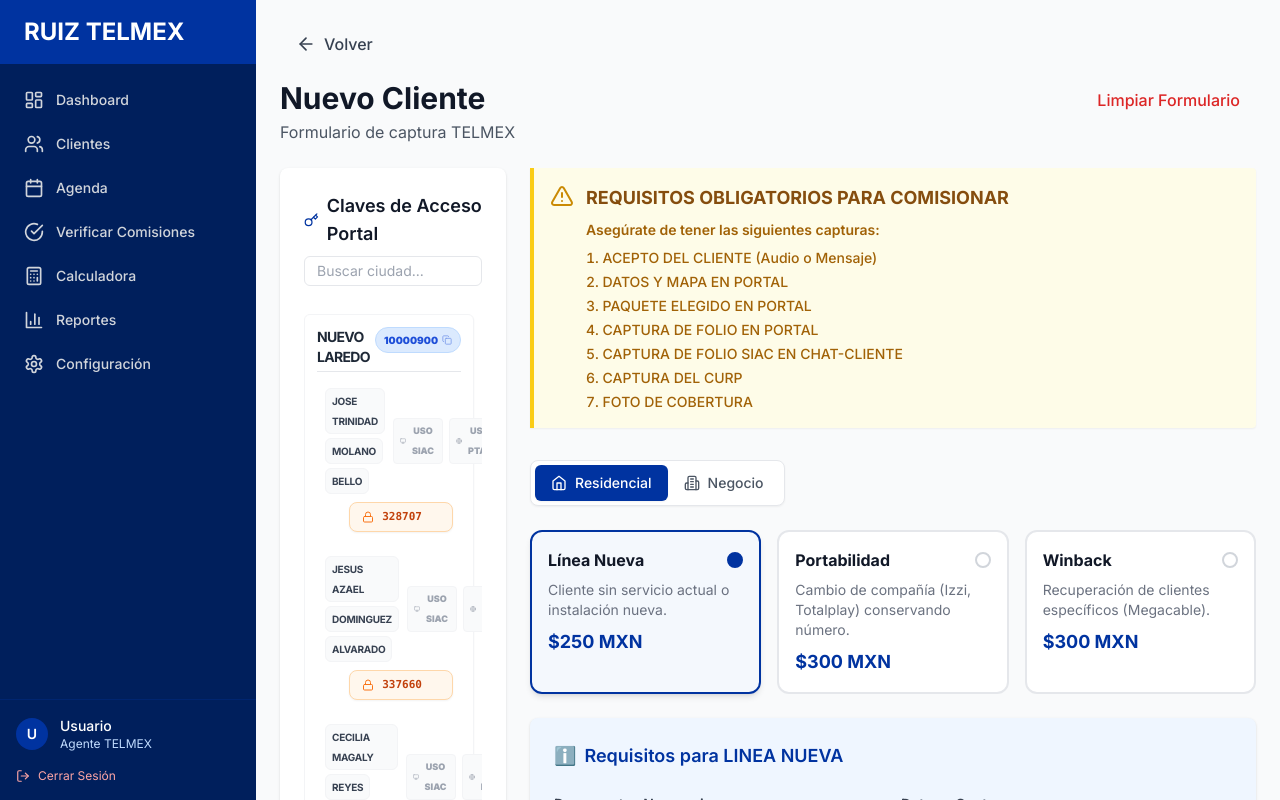
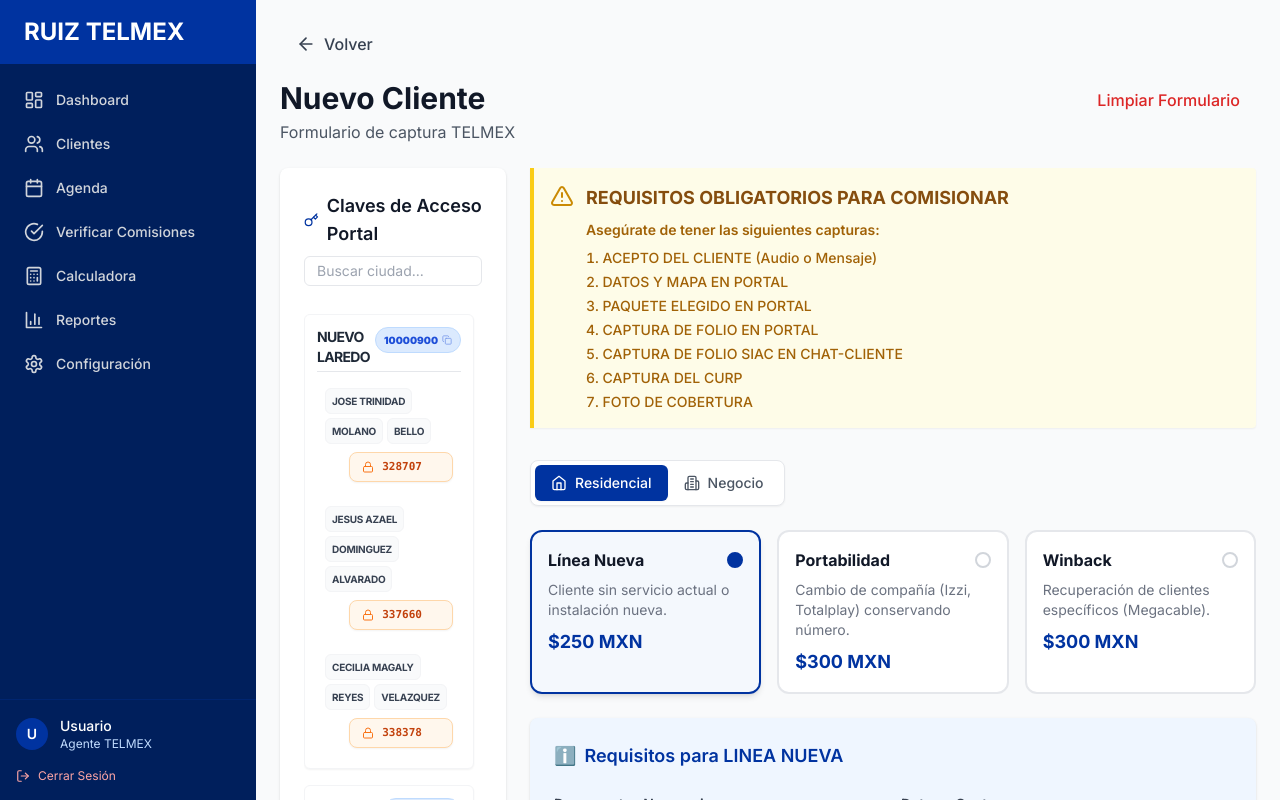
Before and after one commit to misaelrobles0404-cloud/Telmex-Panel, a Next.js app: page /clientes/nuevo in a window 1280 px wide. Built offline with nearby package versions, Linux system fonts and the light colour scheme; no server answers; the database is empty.

Commit message:
feat: show portal usage buttons only for selected keys

```diff
--- a/src/components/ClavesPortalCard.tsx
+++ b/src/components/ClavesPortalCard.tsx
@@ -232,6 +232,7 @@
                                                 })()}
                                             </div>
 
+                                            {claveSeleccionada === u.usuario && (
                                                 <div className="flex items-center gap-1.5">
                                                     {(() => {
                                                         const keyId = `${clave.identificador}-${u.usuario}`;
@@ -274,6 +275,7 @@
                                                         );
                                                     })()}
                                                 </div>
+                                            )}
                                         </div>
 
                                         <div className="flex items-center justify-end gap-2">
```
Lines whose indentation alone changed are shown as unchanged.
